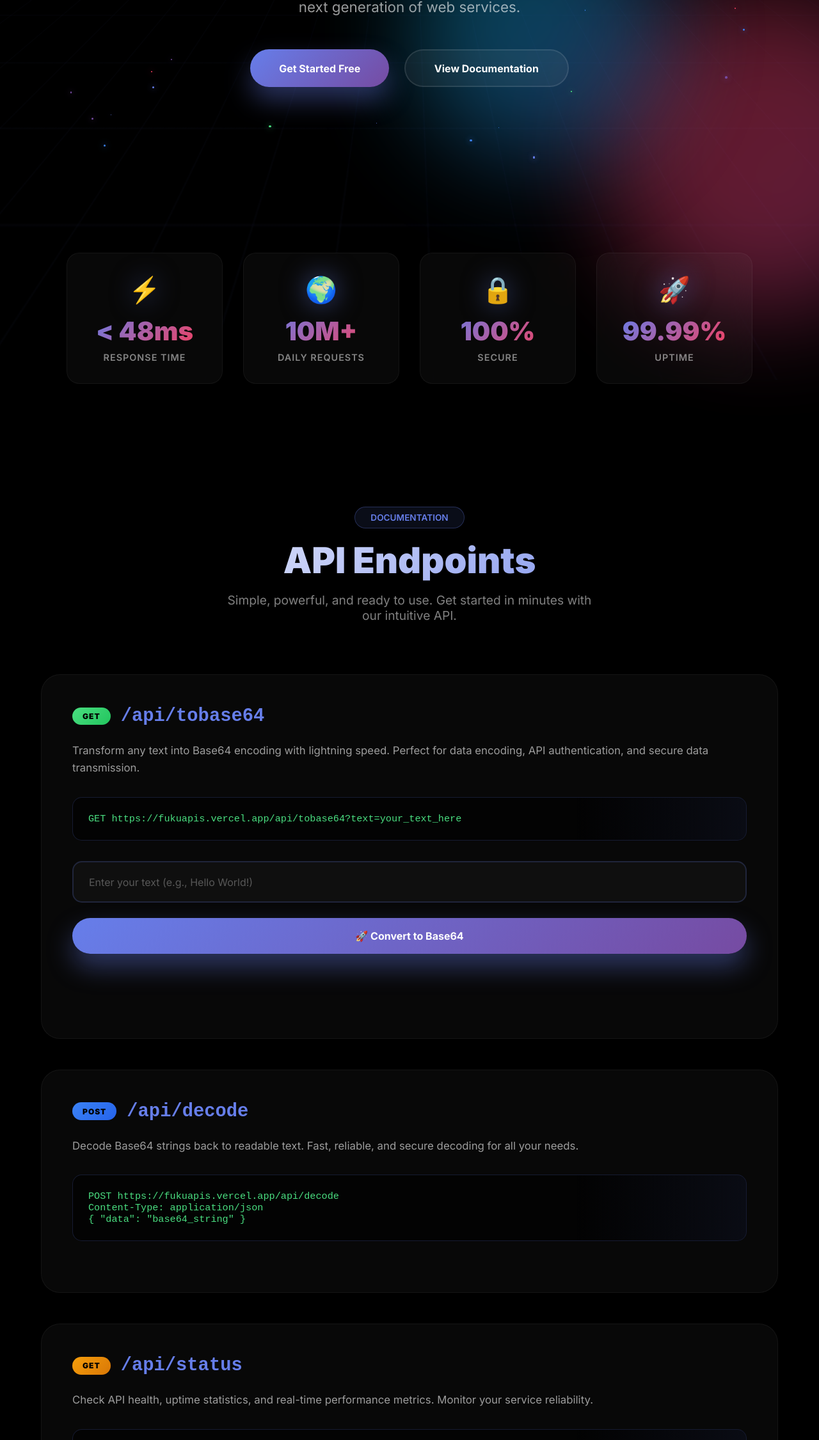
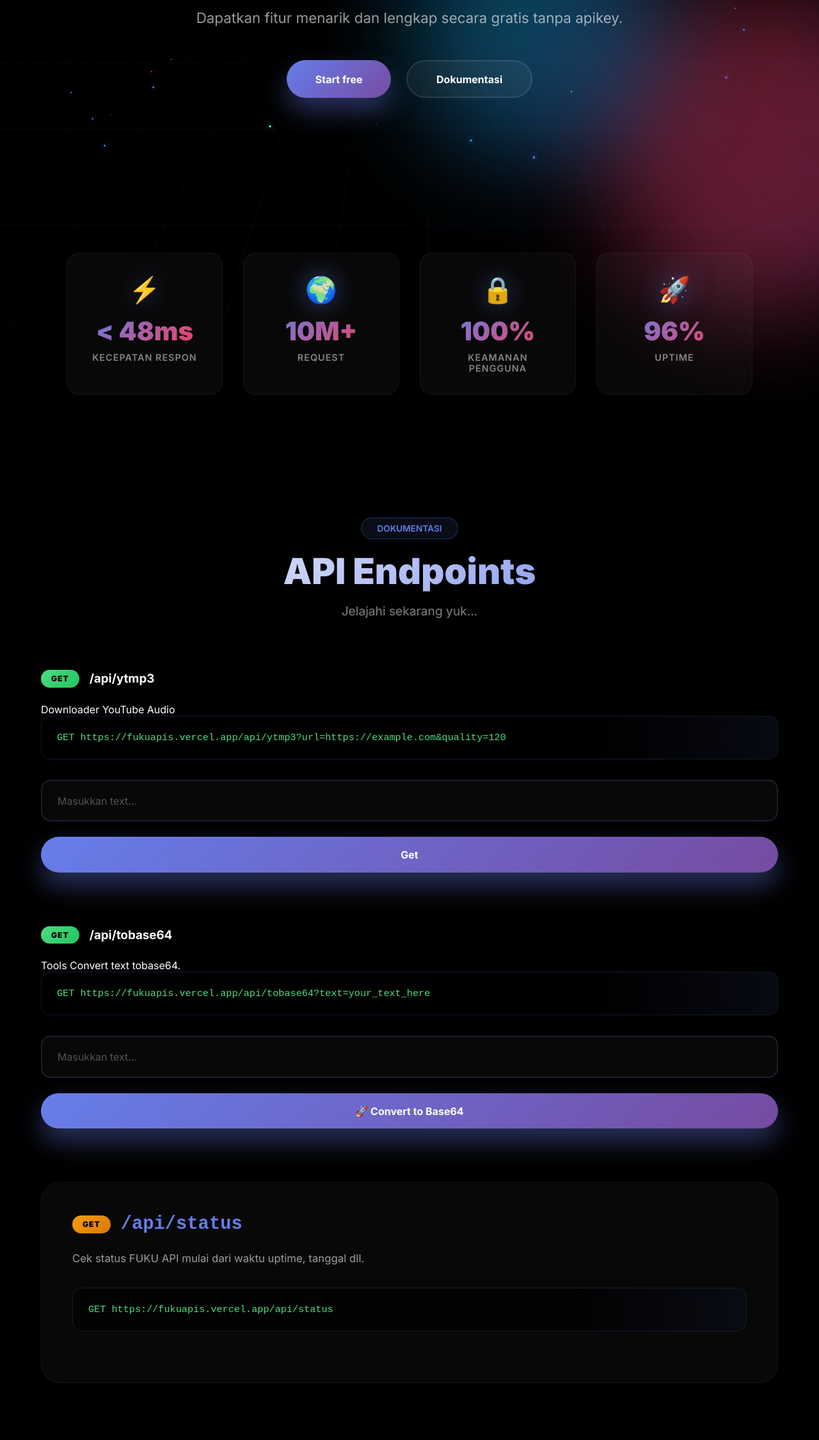
Before and after one commit to AhmadXyzDev/fukuapis, a website: page public/index.html in a window 1280 px wide. Shown: the part 549-2800 px from the top of the page at 64% size. Drawn offline with Linux system fonts and the light colour scheme.

Commit message:
update index.html

```diff
--- a/public/index.html
+++ b/public/index.html
@@ -505,6 +505,7 @@
       transition: all 0.4s cubic-bezier(0.4, 0, 0.2, 1);
       position: relative;
       overflow: hidden;
+      z-index: 1;
     }
 
     .endpoint::after {
@@ -517,6 +518,7 @@
       background: radial-gradient(circle, rgba(102, 126, 234, 0.1) 0%, transparent 70%);
       opacity: 0;
       transition: opacity 0.4s;
+      z-index: 0;
     }
 
     .endpoint:hover::after {
@@ -601,6 +603,7 @@
       position: relative;
     }
 
+
     .try-form input {
       width: 100%;
       padding: 1.3rem 1.5rem;
@@ -611,6 +614,7 @@
       font-size: 1rem;
       font-family: inherit;
       transition: all 0.3s cubic-bezier(0.4, 0, 0.2, 1);
+      z-index
     }
 
     .try-form input:focus {
@@ -799,6 +803,12 @@
     ::-webkit-scrollbar-thumb:hover {
       background: linear-gradient(135deg, #764ba2, #f43f5e);
     }
+
+    .logo-icon img {
+  width: 40px;
+  height: 40px;
+  object-fit: contain;
+}
   </style>
 </head>
 <body>
@@ -810,7 +820,9 @@
 
   <header class="header">
     <div class="logo-container">
-      <div class="logo-icon">🚀</div>
+      <div class="logo-icon">
+  <img src="https://files.catbox.moe/vwfibg.jpg" alt="Logo" />
+</div>
       <div class="logo">FukuAPI</div>
     </div>
     <nav class="nav">
@@ -823,7 +835,7 @@
     <div class="status-bar">
       <div class="status-item">
         <div class="status-dot"></div>
-        <span id="uptime">Uptime: 99.9%</span>
+        <span id="uptime">Work 98%</span>
       </div>
       <div class="status-item">
   <span id="current-time">--:--:-- WIB</span>
@@ -835,13 +847,13 @@
     <section id="home" class="hero">
       <div class="hero-badge">
         <div class="badge-dot"></div>
-        <span>API v2.0 Now Live</span>
+        <span>API v0.1 By</span>
       </div>
-      <h1 class="hero-title">The Future of REST APIs</h1>
-      <p class="hero-subtitle">Lightning-fast, ultra-secure, and infinitely scalable API infrastructure built for tomorrow's developers. Experience the next generation of web services.</p>
+      <h1 class="hero-title">Selamat datang di FUKU API.</h1>
+      <p class="hero-subtitle">Dapatkan fitur menarik dan lengkap secara gratis tanpa apikey.</p>
       <div class="hero-buttons">
-        <button id="try-button" class="button button-primary">Get Started Free</button>
-        <button class="button button-secondary">View Documentation</button>
+        <button id="try-button" class="button button-primary">Start free</button>
+        <button class="button button-secondary">Dokumentasi</button>
       </div>
     </section>
 
@@ -849,42 +861,58 @@
       <div class="stat-card">
         <div class="stat-icon">⚡</div>
         <div class="stat-value" id="response-time">< 50ms</div>
-        <div class="stat-label">Response Time</div>
+        <div class="stat-label">Kecepatan respon</div>
       </div>
       <div class="stat-card">
         <div class="stat-icon">🌍</div>
         <div class="stat-value" id="requests">10M+</div>
-        <div class="stat-label">Daily Requests</div>
+        <div class="stat-label">Request</div>
       </div>
       <div class="stat-card">
         <div class="stat-icon">🔒</div>
         <div class="stat-value">100%</div>
-        <div class="stat-label">Secure</div>
+        <div class="stat-label">Keamanan Pengguna</div>
       </div>
       <div class="stat-card">
         <div class="stat-icon">🚀</div>
-        <div class="stat-value" id="uptime-stat">99.99%</div>
+        <div class="stat-value" id="uptime-stat">96%</div>
         <div class="stat-label">Uptime</div>
       </div>
     </div>
 
     <section id="docs" class="docs">
       <div class="section-header">
-        <div class="section-badge">DOCUMENTATION</div>
+        <div class="section-badge">DOKUMENTASI</div>
         <h2 class="section-title">API Endpoints</h2>
-        <p class="section-subtitle">Simple, powerful, and ready to use. Get started in minutes with our intuitive API.</p>
+        <p class="section-subtitle">Jelajahi sekarang yuk...</p>
       </div>
 
-      <div class="endpoint">
+  <div class="sparkle-box">
+  <div class="endpoint-header">
+    <div class="endpoint-method">GET</div>
+    <h3>/api/ytmp3</h3>
+  </div>
+  <p>Downloader YouTube Audio</p>
+  <pre class="code-block">GET https://fukuapis.vercel.app/api/ytmp3?url=https://example.com&quality=120</pre>
+  <div class="try-form">
+    <div class="input-wrapper">
+      <input type="text" id="urlnya" placeholder="Masukkan text...">
+    </div>
+    <button id="convert-beton" class="button button-primary">Get</button>
+    <div id="goto" class="result"></div>
+  </div>
+</div>
+
+  <div class="sparkle-box">
   <div class="endpoint-header">
     <div class="endpoint-method">GET</div>
     <h3>/api/tobase64</h3>
   </div>
-        <p>Transform any text into Base64 encoding with lightning speed. Perfect for data encoding, API authentication, and secure data transmission.</p>
+  <p>Tools Convert text tobase64.</p>
   <pre class="code-block">GET https://fukuapis.vercel.app/api/tobase64?text=your_text_here</pre>
   <div class="try-form">
     <div class="input-wrapper">
-            <input type="text" id="input-text" placeholder="Enter your text (e.g., Hello World!)">
+      <input type="text" id="input-text" placeholder="Masukkan text...">
     </div>
     <button id="convert-button" class="button button-primary">🚀 Convert to Base64</button>
     <div id="result" class="result"></div>
@@ -893,21 +921,10 @@
 
       <div class="endpoint">
         <div class="endpoint-header">
-          <div class="endpoint-method" style="background: linear-gradient(135deg, #3b82f6, #2563eb);">POST</div>
-          <h3>/api/decode</h3>
-        </div>
-        <p>Decode Base64 strings back to readable text. Fast, reliable, and secure decoding for all your needs.</p>
-        <pre class="code-block">POST https://fukuapis.vercel.app/api/decode
-Content-Type: application/json
-{ "data": "base64_string" }</pre>
-      </div>
-
-      <div class="endpoint">
-        <div class="endpoint-header">
           <div class="endpoint-method" style="background: linear-gradient(135deg, #f59e0b, #d97706);">GET</div>
           <h3>/api/status</h3>
         </div>
-        <p>Check API health, uptime statistics, and real-time performance metrics. Monitor your service reliability.</p>
+        <p>Cek status FUKU API mulai dari waktu uptime, tanggal dll.</p>
         <pre class="code-block">GET https://fukuapis.vercel.app/api/status</pre>
       </div>
     </section>
@@ -916,12 +933,12 @@ Content-Type: application/json
       <div class="section-header">
         <div class="section-badge">GET IN TOUCH</div>
         <h2 class="section-title">Contact Us</h2>
-        <p class="section-subtitle">Need custom integrations, enterprise support, or have questions? We're here to help you succeed.</p>
+        <p class="section-subtitle">Ingin membantu menambahkan fitur? silahkan hub kami.</p>
       </div>
       <form id="contact-form">
         <input type="email" placeholder="Your email address" required>
         <textarea placeholder="Tell us about your project or question..." required></textarea>
-        <button type="submit" class="button button-primary">Send Message 📬</button>
+        <button type="submit" class="button button-primary">Kirim pesan</button>
       </form>
     </section>
   </main>
@@ -929,13 +946,12 @@ Content-Type: application/json
   <footer class="footer">
     <div class="footer-content">
       <div class="footer-logo">🚀 FukuAPI</div>
-      <p class="footer-text">&copy; 2025 FukuAPI. Powering the next generation of web services.</p>
-      <p class="footer-text" style="margin-top: 0.5rem; font-size: 0.8rem;">Built with ❤️ for developers worldwide</p>
+      <p class="footer-text">&copy; 2025 FukuAPI.</p>
+      <p class="footer-text" style="margin-top: 0.5rem; font-size: 0.8rem;">Made By AhmadXyz</p>
     </div>
   </footer>
 
   <script>
-    // Create advanced particles
 function createParticles() {
   const particleCount = 80;
   for (let i = 0; i < particleCount; i++) {
@@ -945,51 +961,30 @@ Content-Type: application/json
     particle.style.top = Math.random() * 100 + '%';
     particle.style.animationDelay = Math.random() * 6 + 's';
     particle.style.animationDuration = (Math.random() * 4 + 4) + 's';
-
     const size = Math.random() * 3 + 1;
     particle.style.width = size + 'px';
     particle.style.height = size + 'px';
-
     const colors = ['#667eea', '#764ba2', '#f43f5e', '#4ade80', '#3b82f6'];
     const color = colors[Math.floor(Math.random() * colors.length)];
     particle.style.background = color;
     particle.style.boxShadow = `0 0 10px ${color}`;
-
     particle.style.animation = `float ${Math.random() * 8 + 6}s infinite ease-in-out`;
-
     document.body.appendChild(particle);
   }
 }
 createParticles();
 
-    // Real-time Clock (WIB - GMT+7)
 function updateTime() {
   const now = new Date();
-      const options = {
-        timeZone: 'Asia/Jakarta',
-        hour: '2-digit',
-        minute: '2-digit',
-        second: '2-digit',
-        hour12: false
-      };
+  const options = { timeZone: 'Asia/Jakarta', hour: '2-digit', minute: '2-digit', second: '2-digit', hour12: false };
   const timeString = now.toLocaleTimeString('id-ID', options);
-
-      const dayOptions = {
-        timeZone: 'Asia/Jakarta',
-        weekday: 'long',
-        year: 'numeric',
-        month: 'long',
-        day: 'numeric'
-      };
+  const dayOptions = { timeZone: 'Asia/Jakarta', weekday: 'long', year: 'numeric', month: 'long', day: 'numeric' };
   const dayString = now.toLocaleDateString('id-ID', dayOptions);
-
   document.getElementById('current-time').textContent = `${timeString} WIB | ${dayString}`;
 }
-
 updateTime();
 setInterval(updateTime, 1000);
 
-    // Uptime Calculator
 const startTime = new Date();
 function updateUptime() {
   const now = new Date();
@@ -997,14 +992,10 @@ Content-Type: application/json
   const diffHrs = Math.floor(diffMs / 3600000);
   const diffMins = Math.floor((diffMs % 3600000) / 60000);
   const diffSecs = Math.floor((diffMs % 60000) / 1000);
-
-      document.getElementById('uptime').textContent =
-        `Uptime: ${diffHrs}h ${diffMins}m ${diffSecs}s`;
+  document.getElementById('uptime').textContent = `Uptime: ${diffHrs}h ${diffMins}m ${diffSecs}s`;
 }
-
 setInterval(updateUptime, 1000);
 
-    // Animated counters
 function animateCounter(element, target, suffix = '') {
   let current = 0;
   const increment = target / 100;
@@ -1019,27 +1010,18 @@ Content-Type: application/json
   }, 20);
 }
 
-    // Intersection Observer for animations
-    const observerOptions = {
-      threshold: 0.2,
-      rootMargin: '0px 0px -100px 0px'
-    };
-
+const observerOptions = { threshold: 0.2, rootMargin: '0px 0px -100px 0px' };
 const observer = new IntersectionObserver((entries) => {
   entries.forEach(entry => {
     if (entry.isIntersecting) {
       entry.target.style.opacity = '1';
       entry.target.style.transform = 'translateY(0)';
-
-          // Animate stat cards
       if (entry.target.classList.contains('stat-card')) {
         const valueEl = entry.target.querySelector('.stat-value');
         const text = valueEl.textContent;
-            if (text.includes('ms')) {
-              animateCounter(valueEl, 50, 'ms');
-            } else if (text.includes('M+')) {
-              animateCounter(valueEl, 10, 'M+');
-            } else if (text.includes('%')) {
+        if (text.includes('ms')) animateCounter(valueEl, 50, 'ms');
+        else if (text.includes('M+')) animateCounter(valueEl, 10, 'M+');
+        else if (text.includes('%')) {
           const value = parseFloat(text);
           let current = 0;
           const timer = setInterval(() => {
@@ -1064,55 +1046,48 @@ Content-Type: application/json
   observer.observe(el);
 });
 
-    // Smooth scroll for "Try It Now" button
 document.getElementById('try-button').addEventListener('click', () => {
   document.getElementById('docs').scrollIntoView({ behavior: 'smooth' });
-      setTimeout(() => {
-        document.getElementById('input-text').focus();
-      }, 800);
+  setTimeout(() => { document.getElementById('input-text').focus(); }, 800);
 });
 
-    // Convert to Base64 - redirect to API URL
+document.getElementById('convert-beton').addEventListener('click', () => {
+  const urlyt = document.getElementById('urlnya').value.trim();
+  const re = document.getElementById('goto');
+  if (!urlyt) {
+    re.innerHTML = '⚠️ <span style="color: #f59e0b;">Masukkan input</span>';
+    re.classList.add('show');
+    return;
+  }
+  re.innerHTML = '<div class="loading"></div> <span style="color: #667eea;">Proses...</span>';
+  re.classList.add('show');
+  setTimeout(() => { window.location.href = `https://fukuapis.vercel.app/api/ytmp3?url=${encodeURIComponent(urlyt)}&quality=128`; }, 800);
+});
+document.getElementById('urlnya').addEventListener('keypress', (e) => { if (e.key === 'Enter') document.getElementById('convert-beton').click(); });
+
 document.getElementById('convert-button').addEventListener('click', () => {
   const inputText = document.getElementById('input-text').value.trim();
   const resultDiv = document.getElementById('result');
-
   if (!inputText) {
     resultDiv.innerHTML = '⚠️ <span style="color: #f59e0b;">Please enter some text first!</span>';
     resultDiv.classList.add('show');
     return;
   }
-
-      // Show redirecting message with animation
   resultDiv.innerHTML = '<div class="loading"></div> <span style="color: #667eea;">Redirecting to API...</span>';
   resultDiv.classList.add('show');
+  setTimeout(() => { window.location.href = `https://fukuapis.vercel.app/api/tobase64?text=${encodeURIComponent(inputText)}`; }, 800);
+});
+document.getElementById('input-text').addEventListener('keypress', (e) => { if (e.key === 'Enter') document.getElementById('convert-button').click(); });
 
-      // Redirect to the API URL
-      setTimeout(() => {
-        window.location.href = `https://fukuapis.vercel.app/api/tobase64?text=${encodeURIComponent(inputText)}`;
-      }, 800);
-    });
-
-    // Enter key to convert
-    document.getElementById('input-text').addEventListener('keypress', (e) => {
-      if (e.key === 'Enter') {
-        document.getElementById('convert-button').click();
-      }
-    });
-
-    // Contact form submission with animation
 document.getElementById('contact-form').addEventListener('submit', (e) => {
   e.preventDefault();
   const button = e.target.querySelector('button');
   const originalText = button.textContent;
-
   button.innerHTML = '<div class="loading"></div> Sending...';
   button.disabled = true;
-
   setTimeout(() => {
     button.textContent = '✓ Message Sent!';
     button.style.background = 'linear-gradient(135deg, #4ade80, #22c55e)';
-
     setTimeout(() => {
       button.textContent = originalText;
       button.style.background = '';
@@ -1122,40 +1097,32 @@ Content-Type: application/json
   }, 1500);
 });
 
-    // Parallax effect for orbs
 document.addEventListener('mousemove', (e) => {
   const moveX = (e.clientX - window.innerWidth / 2) * 0.01;
   const moveY = (e.clientY - window.innerHeight / 2) * 0.01;
-
   document.querySelectorAll('.orb').forEach((orb, index) => {
     const speed = (index + 1) * 0.5;
     orb.style.transform = `translate(${moveX * speed}px, ${moveY * speed}px)`;
   });
 });
 
-    // Add active state to navigation
 const sections = document.querySelectorAll('section[id]');
 const navLinks = document.querySelectorAll('.nav a');
-
 window.addEventListener('scroll', () => {
   let current = '';
   sections.forEach(section => {
-        const sectionTop = section.offsetTop;
-        const sectionHeight = section.clientHeight;
-        if (scrollY >= (sectionTop - 200)) {
-          current = section.getAttribute('id');
-        }
+    const sectionTop = section.offsetTop - 100;
+    const sectionHeight = section.offsetHeight;
+    if (scrollY >= sectionTop && scrollY < sectionTop + sectionHeight) current = section.getAttribute('id');
   });
-
   navLinks.forEach(link => {
+    link.classList.remove('active');
+    if (link.getAttribute('href') === '#' + current) link.classList.add('active');
     link.style.color = 'rgba(255, 255, 255, 0.8)';
-        if (link.getAttribute('href').slice(1) === current) {
-          link.style.color = '#667eea';
-        }
+    if (link.getAttribute('href').slice(1) === current) link.style.color = '#667eea';
   });
 });
 
-    // Random stat updates for realism
 setInterval(() => {
   const responseTime = document.getElementById('response-time');
   const randomMs = Math.floor(Math.random() * 20) + 40;
@@ -1168,14 +1135,9 @@ Content-Type: application/json
   requests.textContent = (currentVal + Math.floor(Math.random() * 100)) + 'M+';
 }, 10000);
 
-    // Add glow effect on code blocks
 document.querySelectorAll('.code-block').forEach(block => {
-      block.addEventListener('mouseenter', () => {
-        block.style.boxShadow = '0 0 30px rgba(102, 126, 234, 0.4)';
-      });
-      block.addEventListener('mouseleave', () => {
-        block.style.boxShadow = '';
-      });
+  block.addEventListener('mouseenter', () => { block.style.boxShadow = '0 0 30px rgba(102, 126, 234, 0.4)'; });
+  block.addEventListener('mouseleave', () => { block.style.boxShadow = ''; });
 });
 </script>
 </body>
```
Lines whose indentation alone changed are shown as unchanged.
